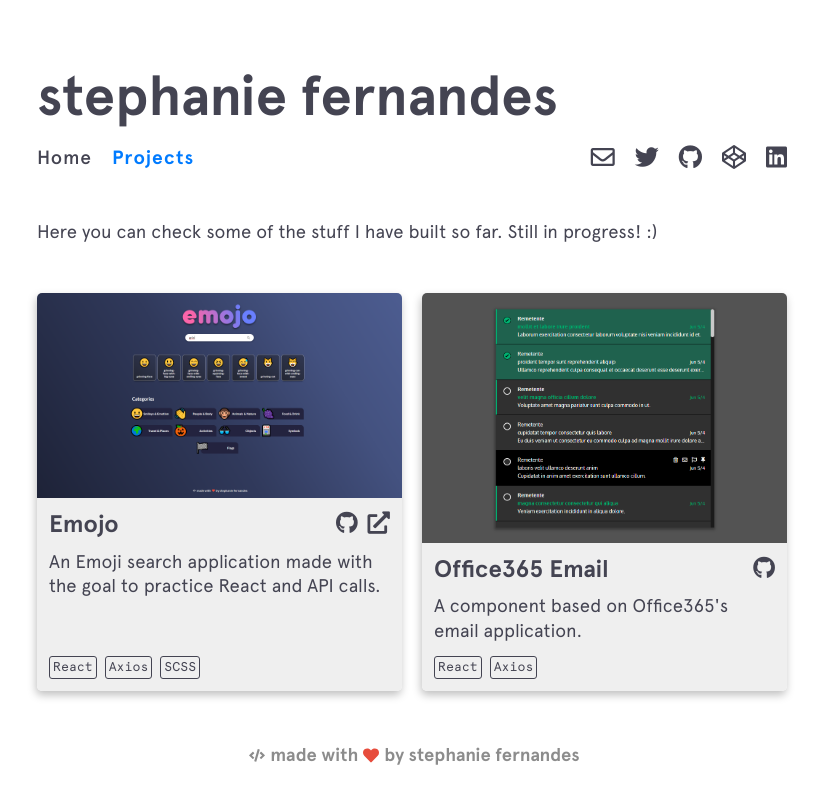
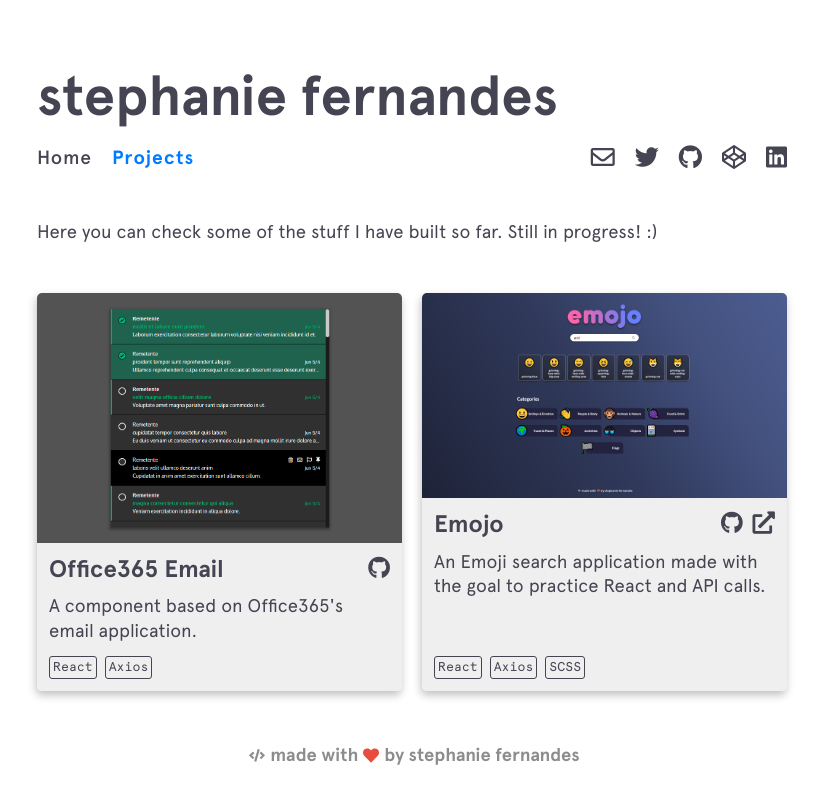
Before and after one commit to msfern/msfern-v1, a React (Create React App) app: page /projects in a window 1280 px wide. Shown: the whole page, without its empty margins (228-1049 px from the left). Built offline with nearby package versions, Linux system fonts and the light colour scheme.

Commit message:
Reorder projects

```diff
--- a/src/components/Projects/index.js
+++ b/src/components/Projects/index.js
@@ -5,6 +5,14 @@
 class Projects extends React.Component {
   render() {
     const projects = {
+      office365: {
+        name: 'Office365 Email',
+        image: './office365.png',
+        description: `A component based on Office365's email application.`,
+        techs: ['React', 'Axios'],
+        github: 'https://github.com/msfern/encontact-challenge',
+        live: ''
+      },
       emojo: {
         name: 'Emojo',
         image: './emojo.png',
@@ -12,14 +20,6 @@
         techs: ['React', 'Axios', 'SCSS'],
         github: 'https://github.com/msfern/emojo',
         live: 'https://emojo.netlify.com/'
-      },
-      office365: {
-        name: 'Office365 Email',
-        image: './office365.png',
-        description: `A component based on Office365's email application.`,
-        techs: ['React', 'Axios'],
-        github: 'https://github.com/msfern/encontact-challenge',
-        live: ''
       },
       // office365: {
       //   name: 'Office365 Email',
```
